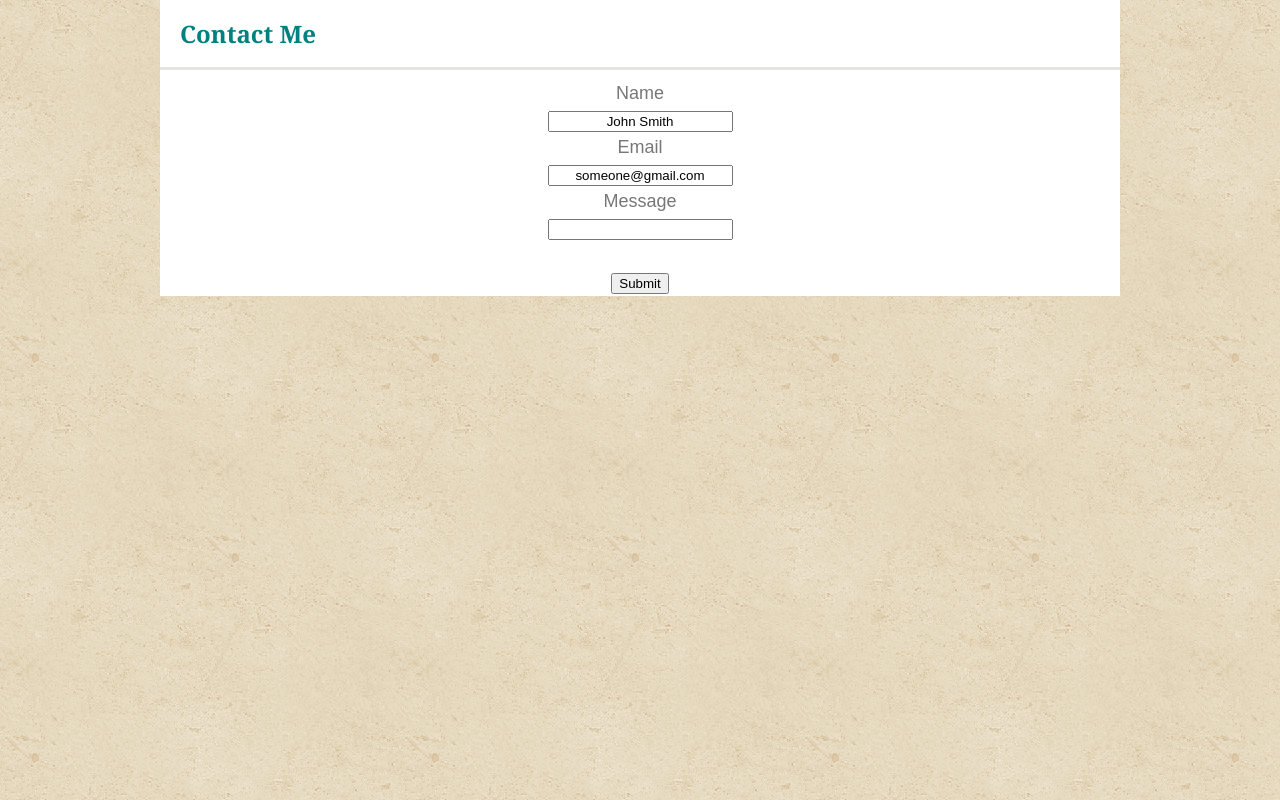
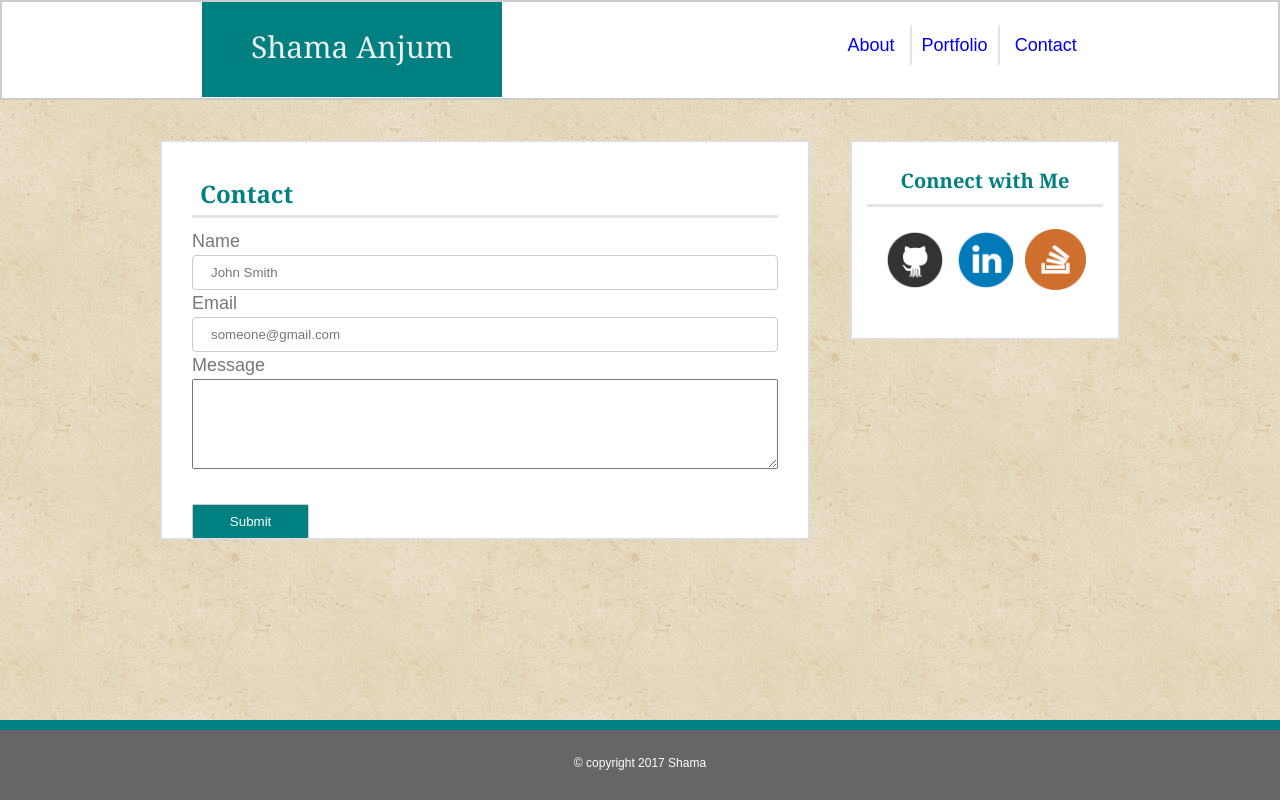
Before and after one commit to shama009/Basic-Portfolio, a plain HTML site: page contact.html in a window 1280 px wide. Drawn offline with Linux system fonts and the light colour scheme.

Commit message:
basic layout ready

```diff
--- a/assets/css/style.css
+++ b/assets/css/style.css
@@ -68,7 +68,7 @@
       text-align: left;
       border-bottom: 3px solid rgb(231, 227, 227);
       margin-bottom: 10px;
-      padding: 20px;
+      padding: 8px;
     }
 
     #main-bio,
@@ -80,12 +80,14 @@
     }
 
     #main-bio {
+
       width: 650px;;
       height: 400px;
       background: white;
       padding: 30px;
       overflow:hidden;
       border: 2px solid #dddddd;
+
 
     }
 
@@ -127,7 +129,7 @@
     .footer {
       background: #666666;
       clear: both;
-      height: 100px;
+      height: 80px;
       width: 100%;
       position: fixed;
       bottom: 0;
@@ -136,6 +138,31 @@
     }
     .footer p{
       text-align: center;
-      padding: 30px;
+      padding: 20px;
       color:white;
+      font-size: 12px;
     }
+
+    input[type=text], input[type=email] {
+        width: 100%;
+        padding: 9px 18px;
+        border: 1px solid #ccc;
+        border-radius: 4px;
+        text-align: left;
+    }
+    textarea {
+        width: 287px;
+        height: 90px;
+        width: 100%;
+    }
+    #usrform {
+       text-align: left;
+    }
+    input[type=submit] {
+        width: 20%;
+        background: teal;
+        color: white;
+        padding: 9px 18px;
+        border: 1px solid #ccc;
+        border-radius: 2px;
+    }
--- a/contact.html
+++ b/contact.html
@@ -11,25 +11,61 @@
 </head>
 
 <body>
+    <header>
+        <div class="myname">
+            <h1>Shama Anjum</h1>
+        </div>
+        <div class="navBar">
+            <a id=navlink1 href="#">About</a>
+            <a id=navlink2 href="#">Portfolio</a>
+            <a id=navlink3 href="#">Contact</a>
+
+
+        </div>
+    </header>
     <div class="container">
+            <div id="main-bio">
+        <h2>Contact</h2>
 
-            <h2>Contact Me</h2>
-
-        <form>
+        <form id="usrform">
             Name
             <br>
-            <input type="text" name="name" value="John Smith">
+            <input type="text" name="name" placeholder="John Smith">
             <br> Email
             <br>
-            <input type="email" name="email" value="someone@gmail.com">
+            <input type="email" name="email" placeholder="someone@gmail.com">
             <br> Message
             <br>
-            <input type="text" name="message">
+            <textarea type="text" name="message" form="usrform"></textarea>
             <br>
             <br>
             <input type="submit" value="Submit">
         </form>
     </div>
+        <section id="sidebar">
+            <div class="sidebarContent">
+                <h2>Connect with Me</h2>
+
+                <a href="https://github.com/shama009" target="_blank">
+                    <img class="icon" src="assets/images/github.png" alt="Github">
+                </a>
+
+                <a href="https://www.linkedin.com/in/shama-anjum" target="_blank">
+                    <img class="icon" src="assets/images/linkedin.png" alt="linkedin">
+                </a>
+
+                <a href="https://stackoverflow.com/users/6934323/shama" target="_blank">
+                    <img class="icon" src="assets/images/stackoverflow.png" alt="stackoverflow">
+                </a>
+
+            </div>
+        </section>
+    </div>
+    <footer>
+        <div class="footer">
+            <p>© copyright 2017 Shama</p>
+        </div>
+    </footer>
 </body>
 
 </html>
```
Also changed, not shown: index.html (+2 -2 lines), portfolio.html (+37 -1 lines).
